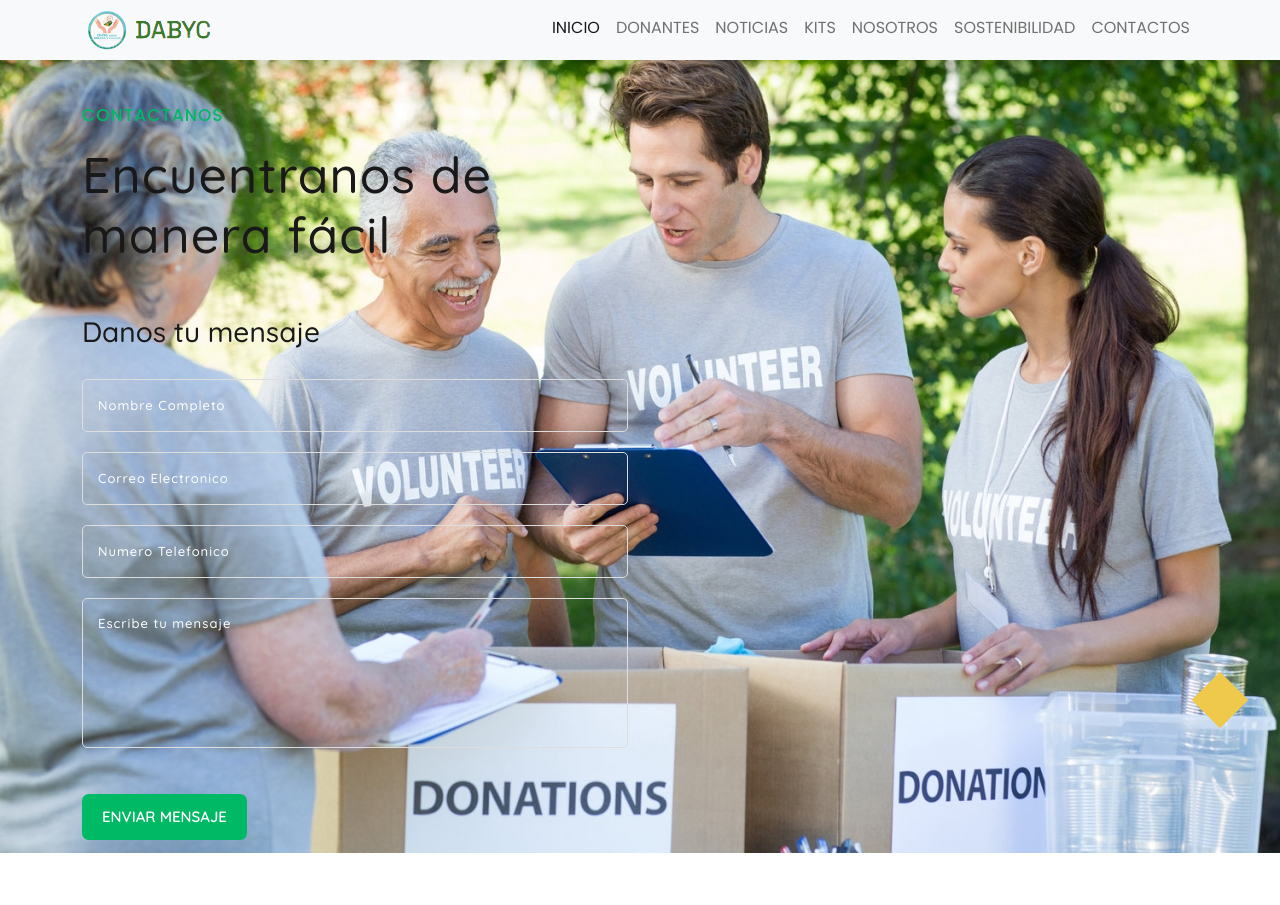
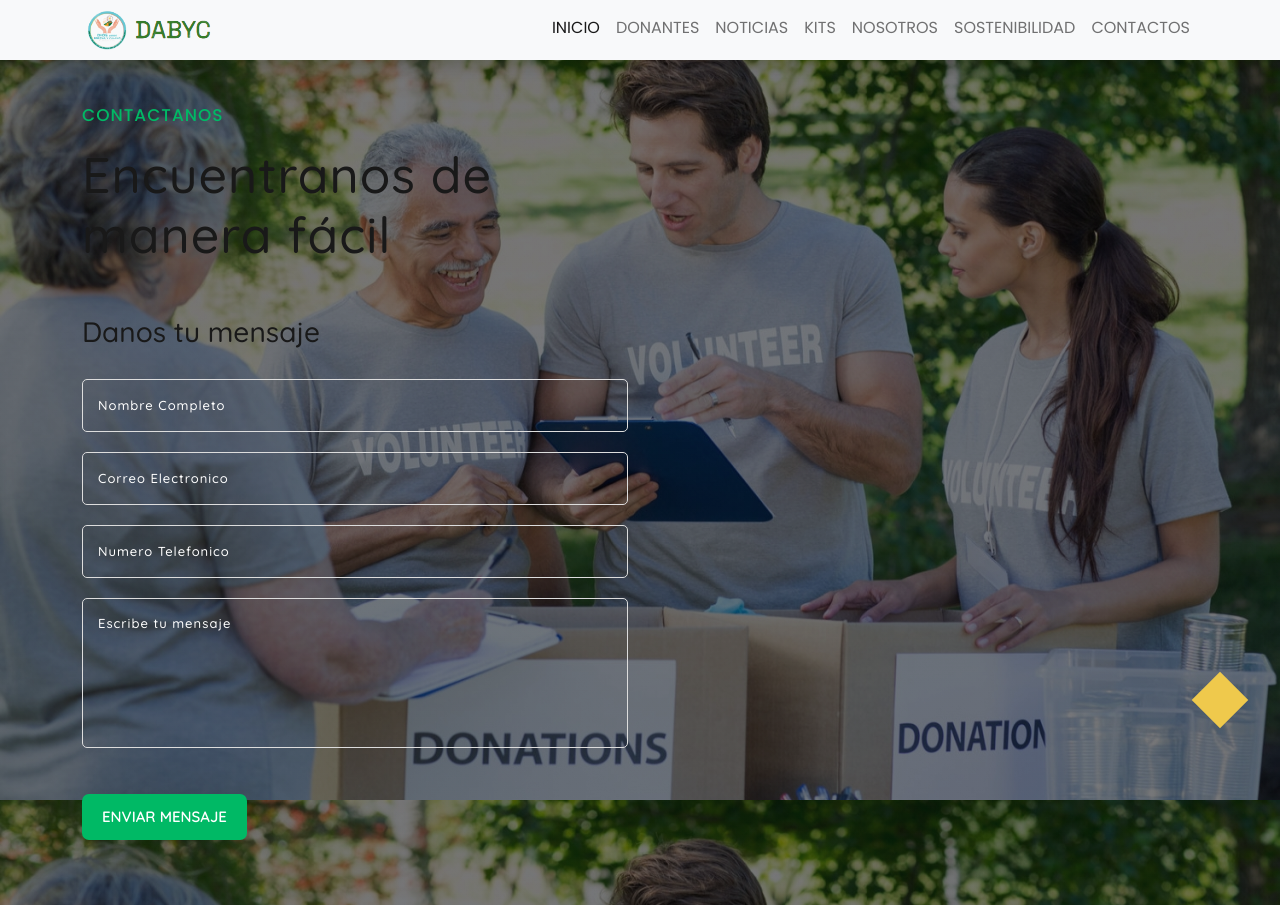
Before and after one commit to dark0013/fundaciondabyc.org, a PHP site: page /page/contacto.html in a window 1280 px wide. Shown: the top 905 px of the page. Run offline with PHP 8.4, Linux system fonts and the light colour scheme; some web fonts are replaced.

Commit message:
contacto.html

```diff
--- a/css/contacto.css
+++ b/css/contacto.css
@@ -1,6 +1,7 @@
 body{
 
-    background: url(/assets/img/img_fondo/testimonial-slider-bg.jpg);
-    background-size: cover;
+    background:linear-gradient(rgba(5,7,12,0.55),rgba(5,7,12,0.55)), url(/assets/img/img_fondo/testimonial-slider-bg.jpg);
+    background-size: 100%;
     background-repeat: no-repeat;
+    background-attachment: fixed;
 }
```
